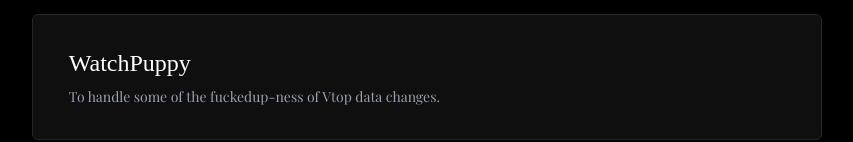
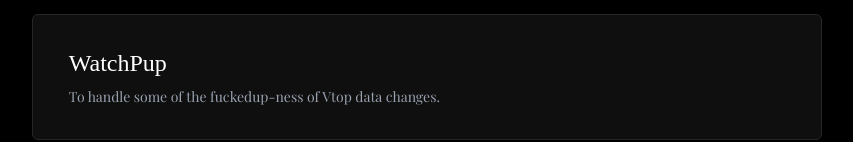
Before and after one commit to varshithpilli/nerdhub, a React (Vite) app: page / in a window 1280 px wide. Shown: the part 464-606 px from the top of the page, without its empty margins (213-1066 px from the left). Built offline with nearby package versions, Linux system fonts and the light colour scheme; a web font is replaced by a local one.

Commit message:
misc: new stuff(name change)

```diff
--- a/src/projects.ts
+++ b/src/projects.ts
@@ -5,8 +5,8 @@
         description: "Promoting laziness in VITC."
     },
     {
-        name: "WatchPuppy",
-        path: "https://github.com/varshithpilli/watchpuppy",
+        name: "WatchPup",
+        path: "https://github.com/varshithpilli/watchpup",
         description: "To handle some of the fuckedup-ness of Vtop data changes."
     },
     {
```
